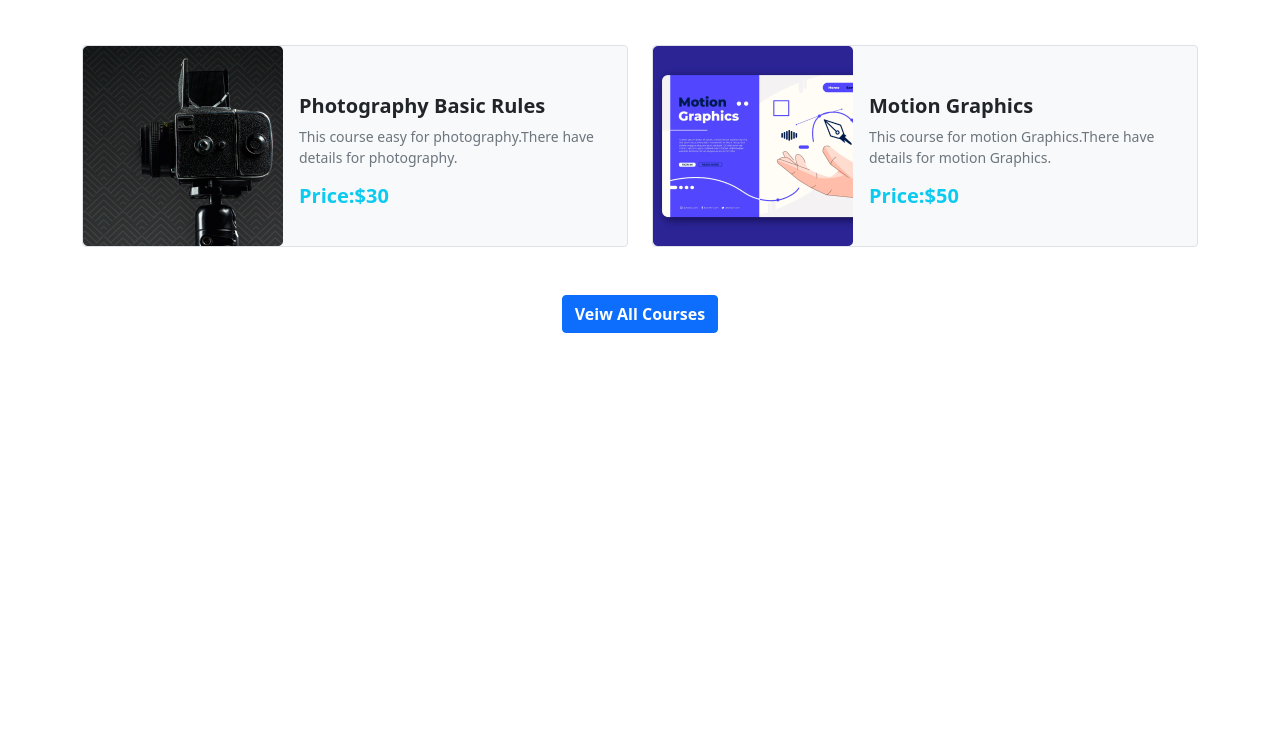
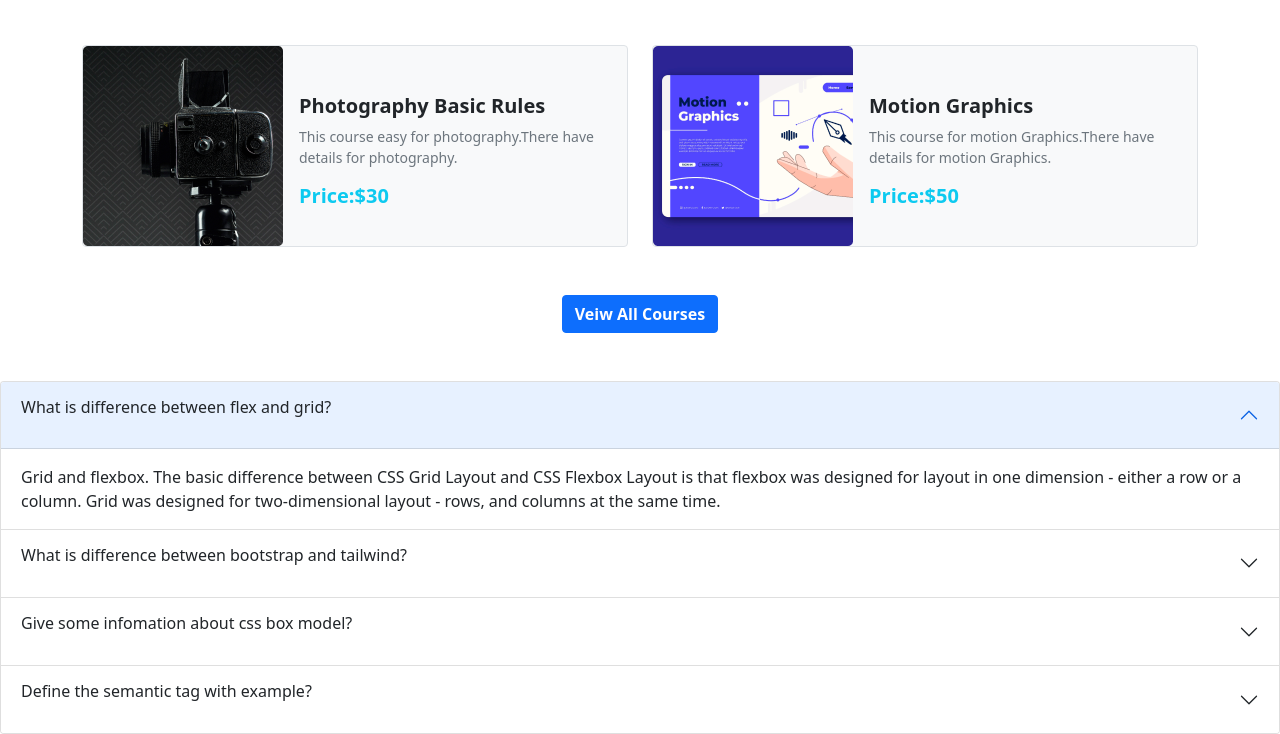
Before and after one commit to Zeba127/ZBtech, a plain HTML site: page index.html in a window 1280 px wide. Shown: the part 1308-2042 px from the top of the page. Before the commit the page ends 1689 px from the top, so only its background shows below. Drawn offline with nearby package versions, Linux system fonts and the light colour scheme.

Commit message:
questionpart

```diff
--- a/index.html
+++ b/index.html
@@ -186,6 +186,58 @@
       <!-- Questionpartstart -->
       <section>
 
+        <div class="accordion" id="accordionPanelsStayOpenExample">
+          <div class="accordion-item">
+            <h2 class="accordion-header" id="panelsStayOpen-headingOne">
+              <button class="accordion-button" type="button" data-bs-toggle="collapse" data-bs-target="#panelsStayOpen-collapseOne" aria-expanded="true" aria-controls="panelsStayOpen-collapseOne">
+                <p class="text-dark">What is difference between flex and grid?</p>
+              </button>
+            </h2>
+            <div id="panelsStayOpen-collapseOne" class="accordion-collapse collapse show" aria-labelledby="panelsStayOpen-headingOne">
+              <div class="accordion-body">
+                Grid and flexbox. The basic difference between CSS Grid Layout and CSS Flexbox Layout is that flexbox was designed for layout in one dimension - either a row or a column. Grid was designed for two-dimensional layout - rows, and columns at the same time.
+              </div>
+            </div>
+          </div>
+          <div class="accordion-item">
+            <h2 class="accordion-header" id="panelsStayOpen-headingTwo">
+              <button class="accordion-button collapsed" type="button" data-bs-toggle="collapse" data-bs-target="#panelsStayOpen-collapseTwo" aria-expanded="false" aria-controls="panelsStayOpen-collapseTwo">
+                <p class="text-dark">What is difference between bootstrap and tailwind?</p>
+              </button>
+            </h2>
+            <div id="panelsStayOpen-collapseTwo" class="accordion-collapse collapse" aria-labelledby="panelsStayOpen-headingTwo">
+              <div class="accordion-body">
+                Bootstrap's utility and layout classes provide you with everything you need to style a responsive webpage. With Tailwind, however, you are much more involved in styling the webpage because you end up having to create your own components using the utility classes that the framework offers
+              </div>
+            </div>
+          </div>
+          <div class="accordion-item">
+            <h2 class="accordion-header" id="panelsStayOpen-headingThree">
+              <button class="accordion-button collapsed" type="button" data-bs-toggle="collapse" data-bs-target="#panelsStayOpen-collapseThree" aria-expanded="false" aria-controls="panelsStayOpen-collapseThree">
+                <p class="text-dark">Give some infomation about css box model?</p>
+              </button>
+            </h2>
+            <div id="panelsStayOpen-collapseThree" class="accordion-collapse collapse" aria-labelledby="panelsStayOpen-headingThree">
+              <div class="accordion-body">
+                In CSS, the term "box model" is used when talking about design and layout.The CSS box model is essentially a box that wraps around every HTML element. It consists of: margins, borders, padding, and the actual content.
+              </div>
+            </div>
+          </div>
+          <div class="accordion-item">
+            <h2 class="accordion-header" id="panelsStayOpen-headingThree">
+              <button class="accordion-button collapsed" type="button" data-bs-toggle="collapse" data-bs-target="#panelsStayOpen-collapseThree" aria-expanded="false" aria-controls="panelsStayOpen-collapseThree">
+                <p class="text-dark">Define the semantic tag with example?</p>
+              </button>
+            </h2>
+            <div id="panelsStayOpen-collapseThree" class="accordion-collapse collapse" aria-labelledby="panelsStayOpen-headingThree">
+              <div class="accordion-body">
+                One of the most important features of HTML5 is its semantics. Semantic HTML refers to syntax that makes the HTML more comprehensible by better defining the different sections and layout of web pages. It makes web pages more informative and adaptable, allowing browsers and search engines to better interpret content.Example:footer,header,main,mark etc
+
+              </div>
+            </div>
+          </div>
+        </div>
+
       </section>
        <!-- Questionpartend -->
 
```
